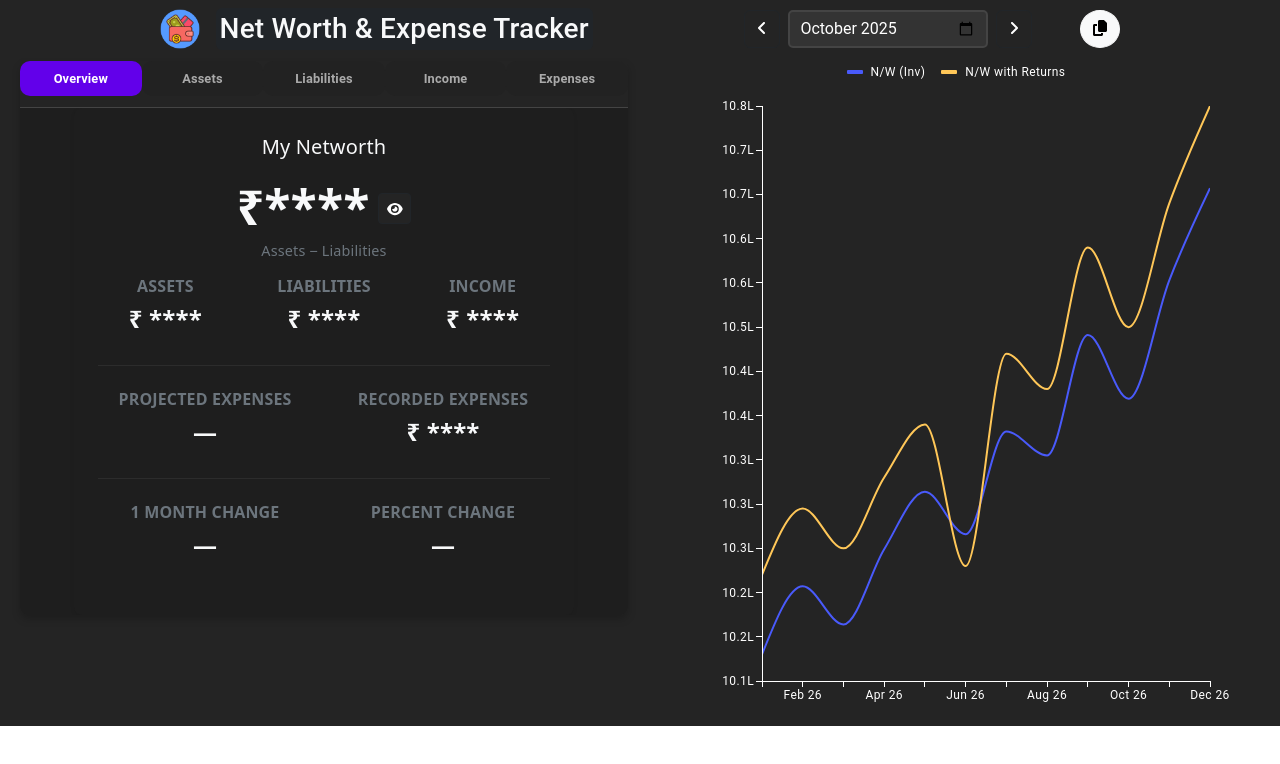
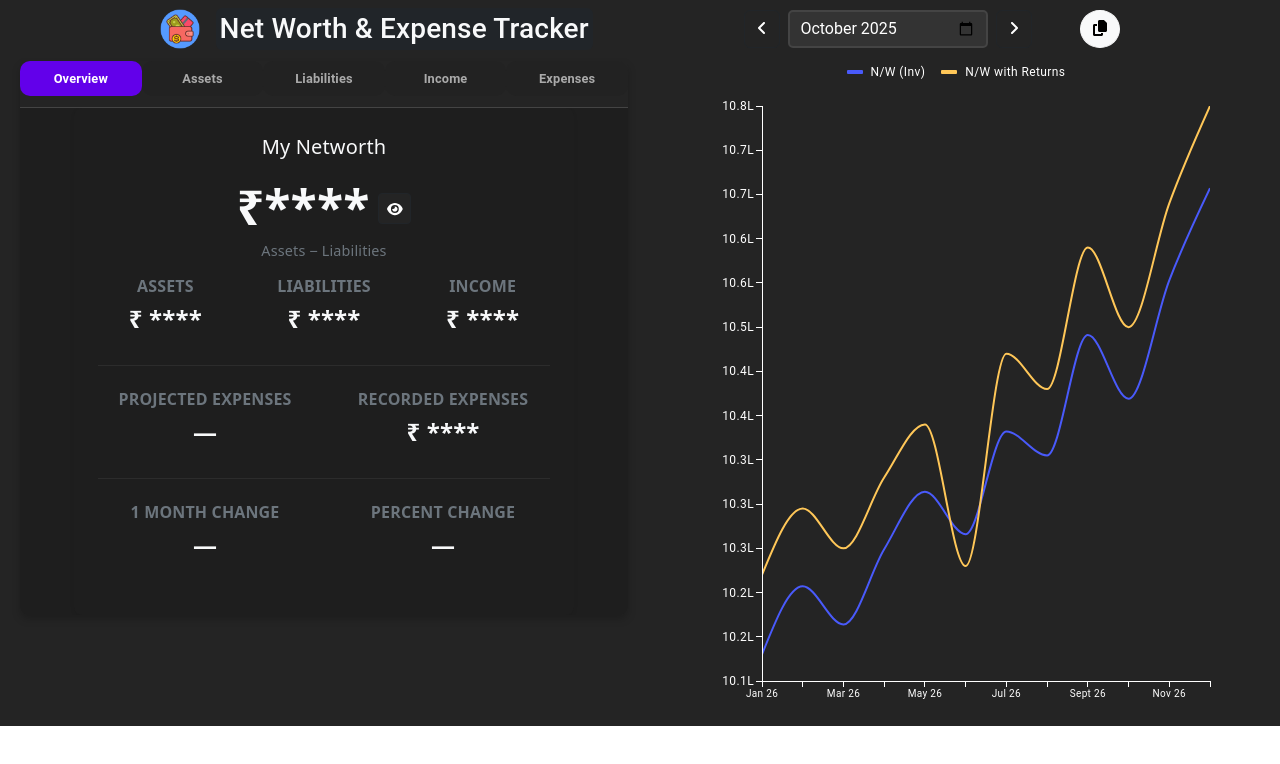
Before and after one commit to Sam1655/Expense-Tracker, a React (Vite) app: page / in a window 1280 px wide. Shown: the top 764 px of the page. Built offline with nearby package versions, Linux system fonts and the light colour scheme.

Commit message:
Added eye icon to hide N/W, Fixed Graph Labels

```diff
--- a/src/NWTracker/Components/Overview.jsx
+++ b/src/NWTracker/Components/Overview.jsx
@@ -145,14 +145,14 @@ const Overview = ({
           <h4 className="fw-bold">
             {projectedExpense === null
               ? "—"
-              : `₹ ${displayCurrency(projectedExpense)}`}
+              : `₹ ${displayCurrency(projectedExpense, true)}`}
           </h4>
         </div>
         <div className="col-6">
           <h6 className="fw-semibold text-uppercase text-secondary">
             Recorded Expenses
           </h6>
-          <h4 className="fw-bold">₹ {displayCurrency(curr?.totalExpenses)}</h4>
+          <h4 className="fw-bold">₹ {displayCurrency(curr?.totalExpenses, true)}</h4>
         </div>
       </div>
 
--- a/src/NWTracker/Components/PlotLineCharts.jsx
+++ b/src/NWTracker/Components/PlotLineCharts.jsx
@@ -77,11 +77,11 @@ const PlotLineCharts = ({ consolidatedData, xAxisField }) => {
           data: xLabels,
           valueFormatter: formatXAxisLabel,
           tickLabelInterval: (_, index) =>
-            xLabels.length <= 10 ||
-            index % Math.ceil(xLabels.length / 10) !== 0,
+            xLabels.length <= 6 ||
+            index % Math.ceil(xLabels.length / 6) === 0,
           tickLabelStyle: {
             // textAnchor: "end",
-            fontSize: 12,
+            fontSize: 10,
           },
         },
       ]}
```
